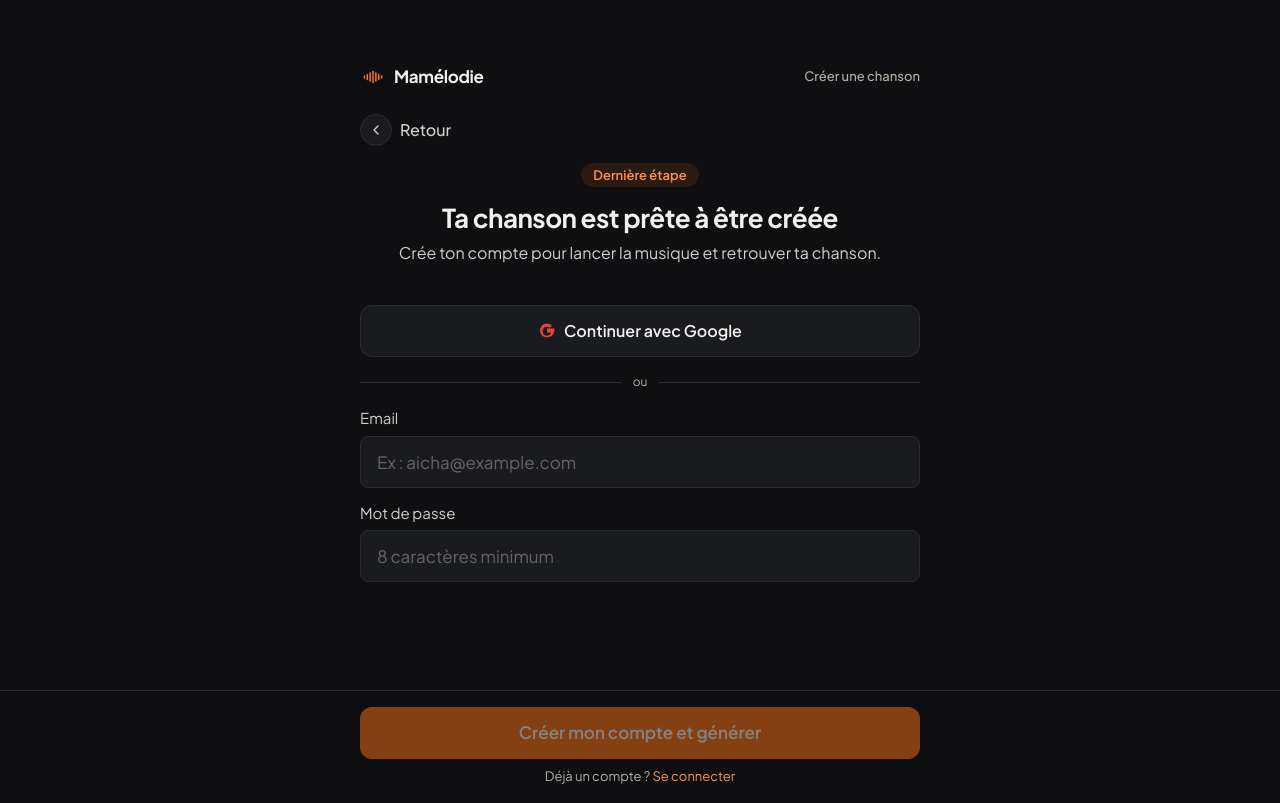
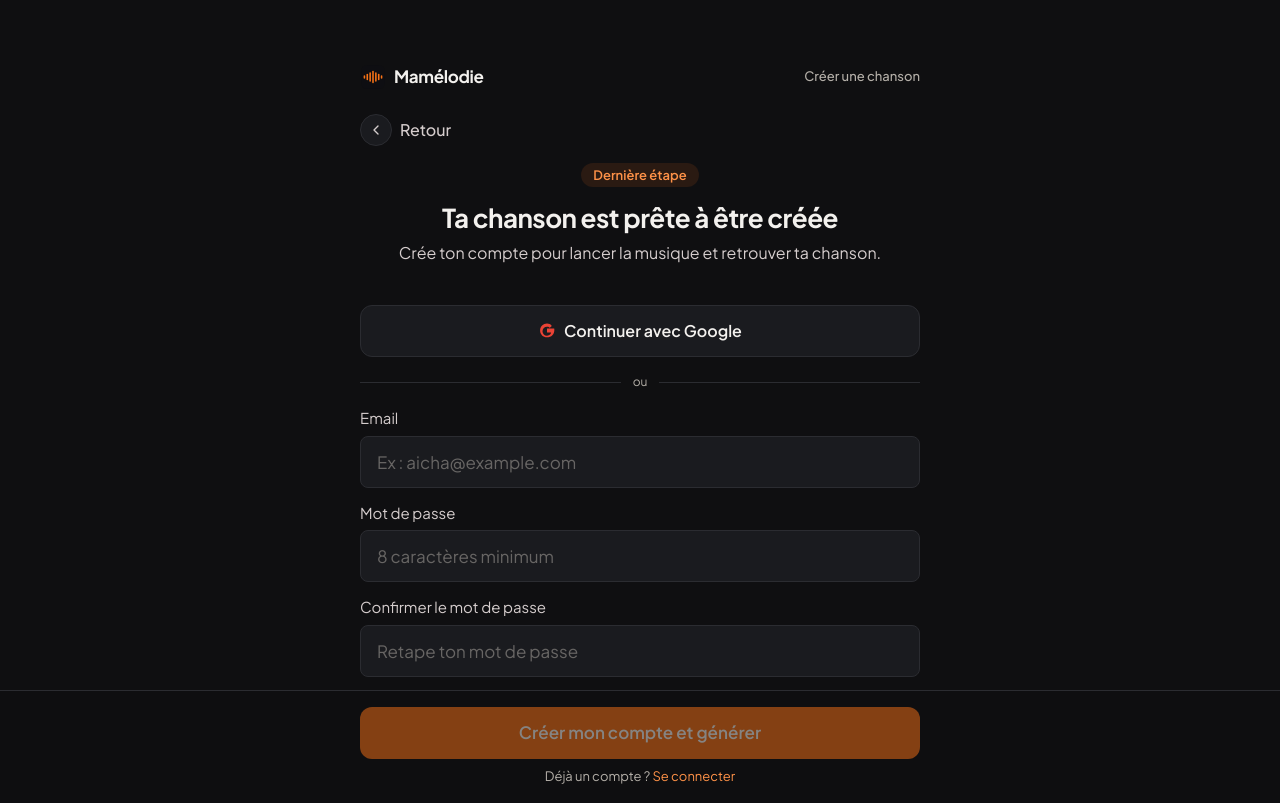
Before and after one commit to juniorseb/ch, a React (Vite) app: page /creer/compte in a window 1280 px wide. Built offline with nearby package versions, Linux system fonts and the light colour scheme; no server answers.

Commit message:
ux(auth): champ de confirmation du mot de passe dans le tunnel (AccountStep)
Évite une faute de frappe -> compte inaccessible ensuite. Cohérent avec la page Inscription.

Co-Authored-By: Claude Opus 4.8 <noreply@anthropic.com>

```diff
--- a/src/pages/AccountStep.tsx
+++ b/src/pages/AccountStep.tsx
@@ -29,6 +29,7 @@ export default function AccountStep() {
   const [phase, setPhase] = useState<'form' | 'otp'>('form')
   const [email, setEmail] = useState('')
   const [password, setPassword] = useState('')
+  const [confirm, setConfirm] = useState('')
   const [code, setCode] = useState(['', '', '', ''])
   const [userId, setUserId] = useState('')
   const [loading, setLoading] = useState(false)
@@ -68,7 +69,10 @@ export default function AccountStep() {
     // eslint-disable-next-line react-hooks/exhaustive-deps
   }, [])
 
-  const canSubmit = email.includes('@') && password.length >= (mode === 'signup' ? 8 : 1)
+  const canSubmit =
+    email.includes('@') &&
+    password.length >= (mode === 'signup' ? 8 : 1) &&
+    (mode === 'login' || password === confirm)
 
   function authed() {
     sessionStorage.setItem('mamelodie:demo-authed', '1')
@@ -171,11 +175,11 @@ export default function AccountStep() {
           <p className="text-[12px] md:text-[13px] text-clay text-center mt-2">
             {mode === 'signup' ? (
               <>Déjà un compte ?{' '}
-                <button onClick={() => { setMode('login'); setError('') }} className="text-ember-700">Se connecter</button>
+                <button onClick={() => { setMode('login'); setError(''); setConfirm('') }} className="text-ember-700">Se connecter</button>
               </>
             ) : (
               <>Pas encore de compte ?{' '}
-                <button onClick={() => { setMode('signup'); setError('') }} className="text-ember-700">En créer un</button>
+                <button onClick={() => { setMode('signup'); setError(''); setConfirm('') }} className="text-ember-700">En créer un</button>
               </>
             )}
           </p>
@@ -228,6 +232,21 @@ export default function AccountStep() {
             className="w-full h-12 md:h-[52px] rounded-lg border border-line px-3 md:px-4 text-[15px] md:text-[17px] bg-surface focus:border-ember-600 outline-none"
           />
         </div>
+        {mode === 'signup' && (
+          <div>
+            <label className="text-[13px] md:text-[15px] text-ink-soft block mb-1.5">Confirmer le mot de passe</label>
+            <input
+              type="password"
+              value={confirm}
+              onChange={(e) => setConfirm(e.target.value)}
+              placeholder="Retape ton mot de passe"
+              className="w-full h-12 md:h-[52px] rounded-lg border border-line px-3 md:px-4 text-[15px] md:text-[17px] bg-surface focus:border-ember-600 outline-none"
+            />
+            {confirm.length > 0 && confirm !== password && (
+              <p className="text-[12px] md:text-[13px] text-ember-700 mt-1.5">Les mots de passe ne correspondent pas.</p>
+            )}
+          </div>
+        )}
         {error && <p className="text-[12px] md:text-[13px] text-ember-700">{error}</p>}
       </div>
     </Shell>
```
